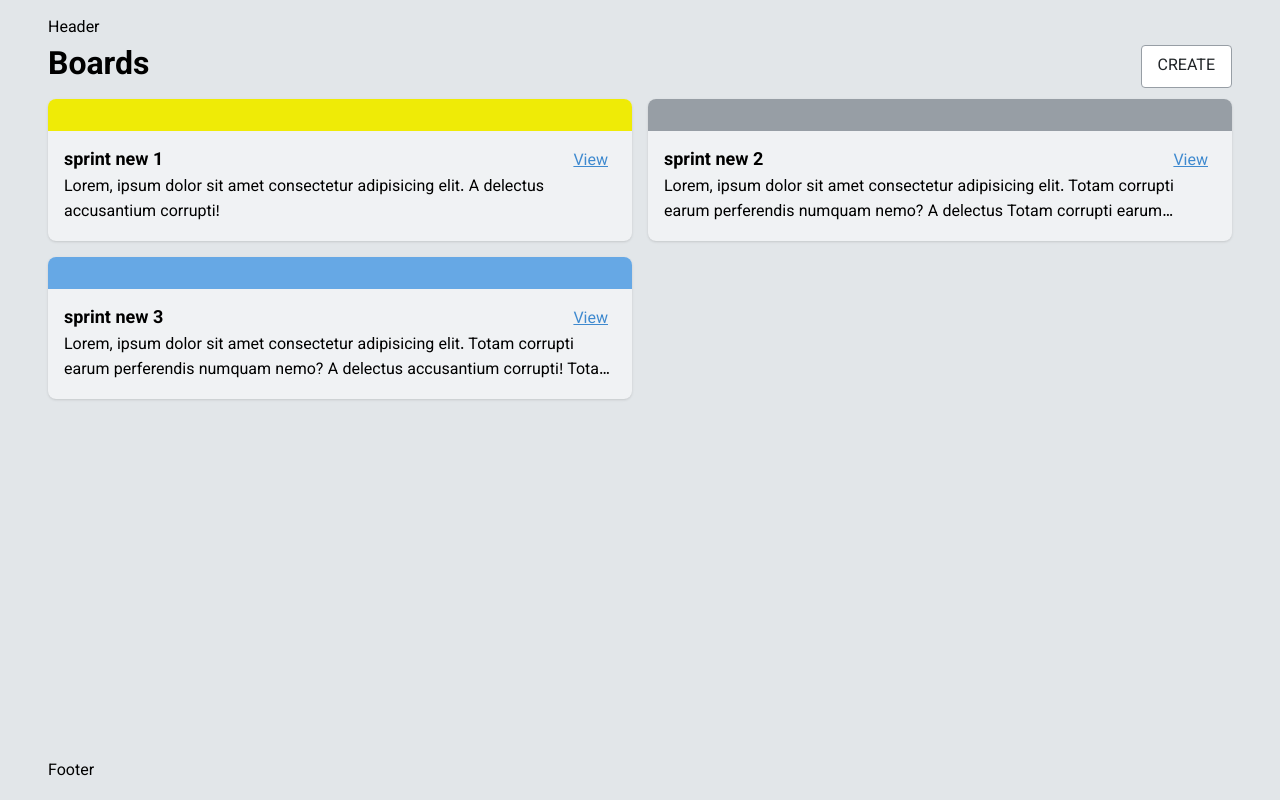
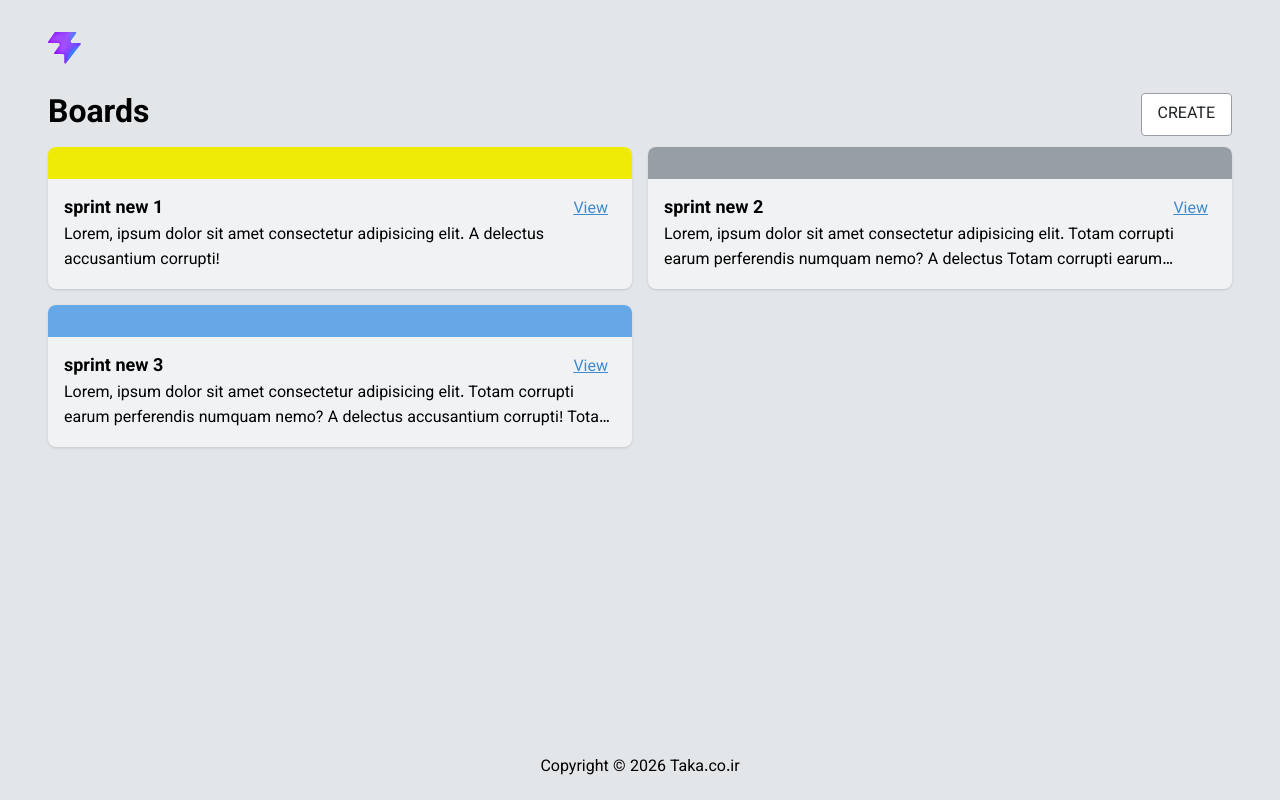
Before and after one commit to amir3321/react-learn, a React (Vite) app: page / in a window 1280 px wide. Built offline with nearby package versions, Linux system fonts and the light colour scheme.

Commit message:
add header footer component

```diff
--- a/src/App.tsx
+++ b/src/App.tsx
@@ -3,12 +3,14 @@ import { type ReactNode } from "react";
 
 import { Route, Routes } from "react-router";
 import { HomePage } from "./pages/HomePage/HomePage";
+import { BoardPage } from "./pages/BoardPage/BoardPage";
 
 
 export default function App(): ReactNode {
   return (
     <Routes>
       <Route index element={<HomePage/>} />
+      <Route path="board"  element={<BoardPage/>}/>
     </Routes>
   );
 }
--- a/src/components/BoardCard/BoardCard.tsx
+++ b/src/components/BoardCard/BoardCard.tsx
@@ -1,6 +1,7 @@
 import styles from './BoardCard.module.css';
 import clsx from 'clsx';
 import type { ReactNode } from 'react';
+import { Link } from 'react-router';
 
 type BoardColor="gray"|"blue"|"green"|"yellow"|"orange"|"red";
 
@@ -21,7 +22,7 @@ export const BoardCard = ({title,description,color}:props): ReactNode => {
               <div className={styles.content}>
                 <div className={styles.header}>
                   <div className={styles.title}>{title}</div>
-                  <a href="/board">View</a>
+                  <Link to="/board">View</Link>
                 </div>
                 <p className={styles.description}>
                   {description}
--- /dev/null
+++ b/src/components/Footer/Footer.module.css
@@ -0,0 +1,5 @@
+.footer{
+    padding-block: 0.25rem;
+    text-align: center;
+
+}
--- /dev/null
+++ b/src/components/Footer/Footer.tsx
@@ -0,0 +1,12 @@
+import styles from '@/Components/Footer/Footer.module.css';
+import type { ReactNode } from 'react';
+
+export const Footer = (): ReactNode => {
+
+  const year=new Date().getFullYear();
+  return (
+    <>
+      <footer className={styles['footer']}>Copyright &copy; {year} Taka.co.ir</footer>
+    </>
+  );
+}
--- /dev/null
+++ b/src/components/Header/Header.module.css
@@ -0,0 +1,10 @@
+.header{
+    padding-block: 1rem;
+    .logo{
+        color: inherit;
+        text-decoration: none;
+        img{
+            block-size: 2rem;
+        }
+    }
+}
--- /dev/null
+++ b/src/components/Header/Header.tsx
@@ -0,0 +1,16 @@
+import styles from '@/components/Header/Header.module.css';
+import type { ReactNode } from 'react';
+import { Link } from 'react-router';
+
+export const Header = (): ReactNode => {
+  return (
+    <>
+      <header className={styles.header}>
+
+       <Link className={styles.logo} to={"/"}>
+       <img src='/favicon.svg' alt='Canban Logo'/>
+       </Link>
+       </header>
+    </>
+  );
+}
--- /dev/null
+++ b/src/pages/BoardPage/BoardPage.module.css
@@ -0,0 +1 @@
+/* Styles for BoardPage */
--- /dev/null
+++ b/src/pages/BoardPage/BoardPage.tsx
@@ -0,0 +1,10 @@
+import styles from '@/pages/BoardPage/BoardPage.module.css';
+import type { ReactNode } from 'react';
+
+export const BoardPage = (): ReactNode => {
+  return (
+    <>
+      <div className={styles['board-page']}>BoardPage</div>
+    </>
+  );
+}
--- a/src/pages/HomePage/HomePage.tsx
+++ b/src/pages/HomePage/HomePage.tsx
@@ -1,17 +1,27 @@
 import { BoardCard } from '@/components/BoardCard/BoardCard';
 import { Button } from '@/components/Button/Button';
+import { Footer } from '@/components/Footer/Footer';
+import { Header } from '@/components/Header/Header';
 import styles from '@/pages/HomePage/HomePage.module.css';
 import type { ReactNode } from 'react';
+import { useNavigate } from 'react-router';
 
 export const HomePage = (): ReactNode => {
+  const navigate=useNavigate();
+const handleCreateButtonClick= ():void=>{
+  navigate("/board");
+
+}
+
+
   return (
     <>
       <div className={styles['home-page']}>
-          <header>Header</header>
+        <Header/>
       <main>
         <div className={styles.header}>
           <h1 className={styles.title}>Boards</h1>
-          <Button variant="outlined" color="default">Create</Button>
+          <Button variant="outlined" color="default" onClick={handleCreateButtonClick}>Create</Button>
         </div>
         <ul className={styles.boards}>
           <li>
@@ -52,7 +62,7 @@ export const HomePage = (): ReactNode => {
           </li>
         </ul>
       </main>
-      <footer>Footer</footer>
+      <Footer/>
       </div>
     </>
   );
```
